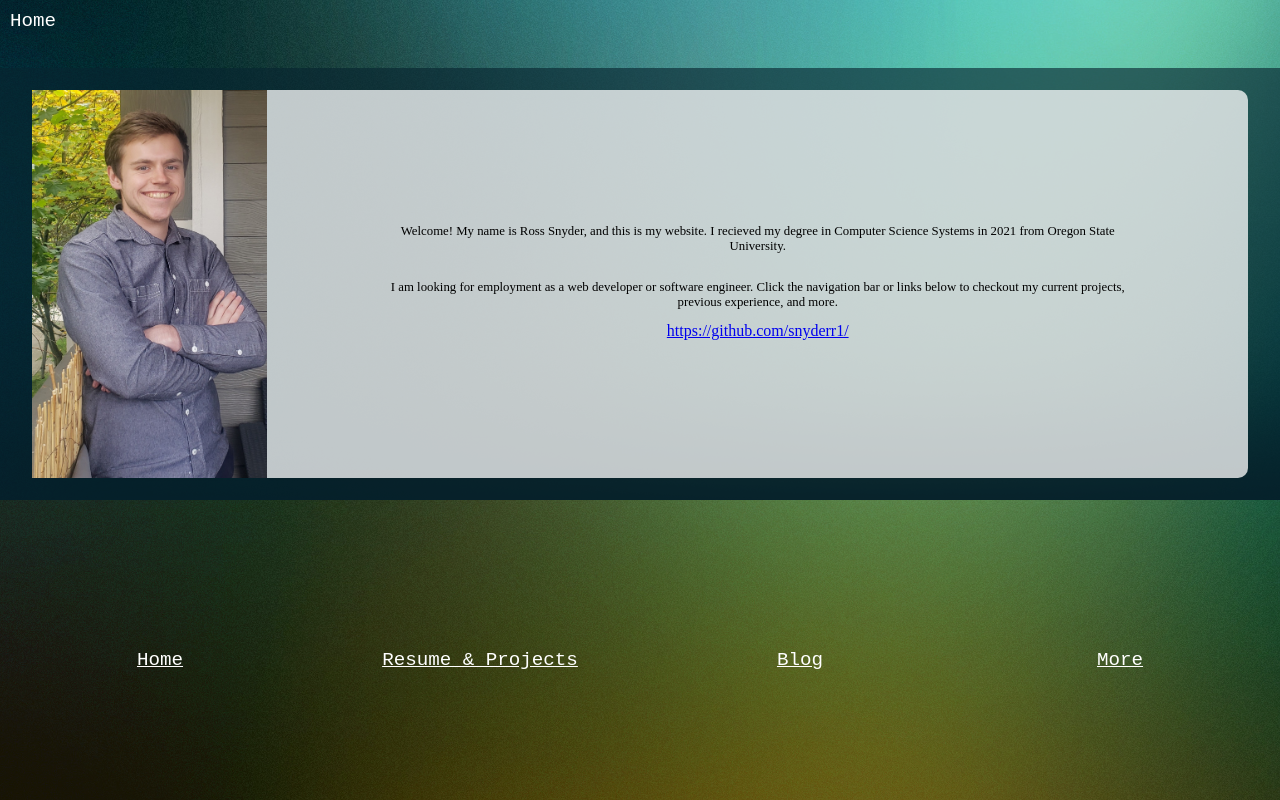
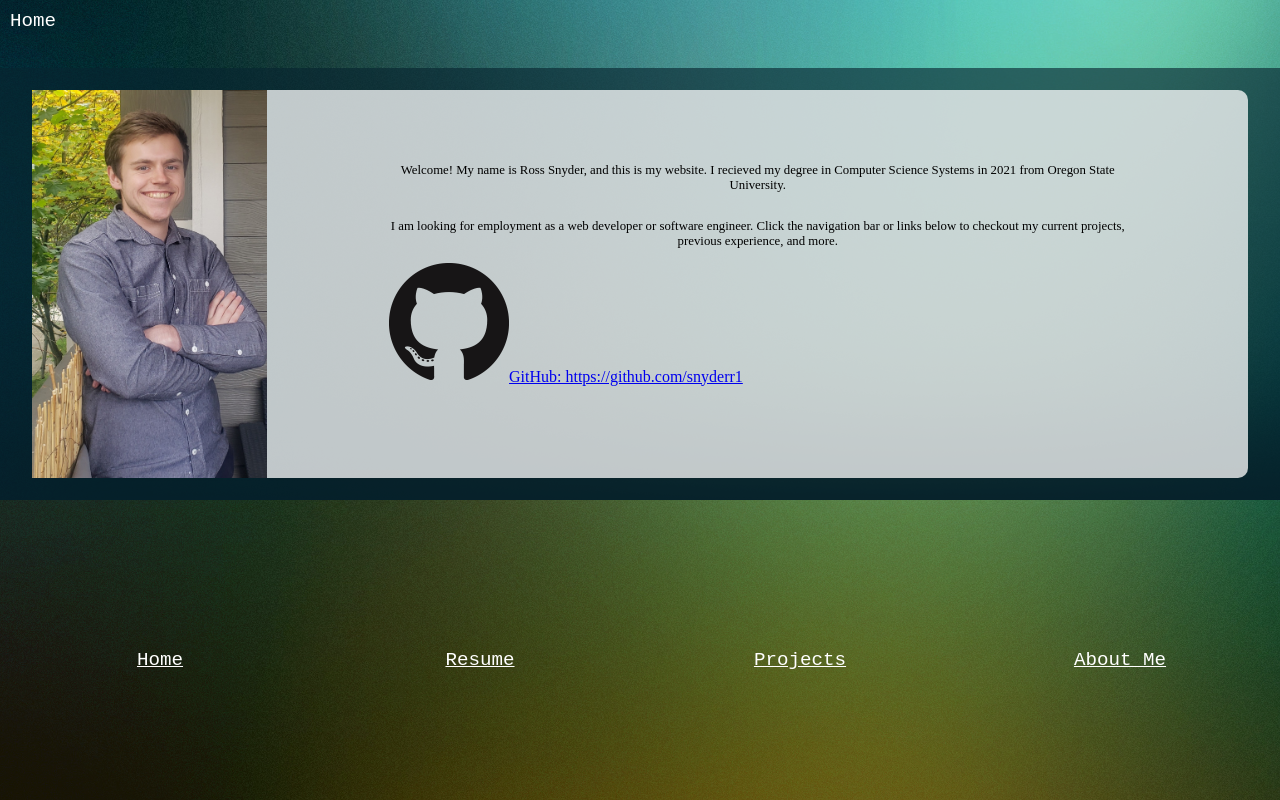
Before and after one commit to snyderr1/Portfolio-Website, a React (Create React App) app: page / in a window 1280 px wide. Built offline with nearby package versions, Linux system fonts and the light colour scheme; a web font is replaced by a local one.

Commit message:
style changes, adding links and corresponding img

```diff
--- a/src/App.js
+++ b/src/App.js
@@ -2,8 +2,21 @@ import React, { useEffect, useState, useRef, useLayoutEffect} from "react";
 /*import { unstable_concurrentAct } from 'react-dom/cjs/react-dom-test-utils.production.min'; */
 import './index.css';
 import Me from './me.jpg';
+import GitIcon from './git.png';
+import EmailIcon from './email.svg';
 //Author: Ross Snyder
 //2021
+
+function ImgLink(props){
+  var newName = props.name;
+  newName = props.name + "-link";
+  return (
+    <div className="imgLink-container">
+      <img className="linkImg" src={props.src} alt={props.alt}></img>
+      <a className={props.name} href={props.link}>{props.linkText}</a>
+    </div>
+  );
+}
 
 //buttons
 function Button(props) {
@@ -55,17 +68,17 @@ function Content(props){
     return (
       <Home />
     );
-  } else if(props.type === "Resume & Projects") {
+  } else if(props.type === "Resume") {
     return (
-      <Projects/>
+      <Resume/>
     );
-  } else if(props.type === "Blog") {
+  } else if(props.type === "Projects") {
     return (
-      <Blog />
+      <Projects />
     );
-  } else if(props.type === "More") {
+  } else if(props.type === "About Me") {
     return (
-      <More />
+      <About />
     );
   } else {
     //this should spit out an error ideally. only those 4 are in use.
@@ -90,8 +103,21 @@ function Home(props){
           in 2021 from Oregon State University. </p>
           <p className = "home-bottom-blurb">I am looking for employment as a web developer or software engineer.
           Click the navigation bar or links below to checkout my current projects, previous experience, and more.</p>
-          <a className="git-link" href="https://github.com/snyderr1/">https://github.com/snyderr1/</a>
+          <ImgLink name="git" src={GitIcon} link="https://github.com/snyderr1/" linkText="GitHub: https://github.com/snyderr1" />
+          {/* <a className="git-link" href="https://github.com/snyderr1/">GitHub: https://github.com/snyderr1</a> */}
+          {/* <a className="email-link" href="rossesny@gmail.com">Email: rossesny@gmail.com</a> */}
         </div>
+      </div>
+    </div>
+  );
+}
+function Resume(props){
+  //def is the name of the content, so that the css can be properly applied
+  //for different pages and content types
+  return (
+    <div className= "Resume">
+      <div className="page-window">
+
       </div>
     </div>
   );
@@ -107,22 +133,11 @@ function Projects(props){
     </div>
   );
 }
-function Blog(props){
+function About(props){
   //def is the name of the content, so that the css can be properly applied
   //for different pages and content types
   return (
-    <div className= "Blog">
-      <div className="page-window">
-
-      </div>
-    </div>
-  );
-}
-function More(props){
-  //def is the name of the content, so that the css can be properly applied
-  //for different pages and content types
-  return (
-    <div className= "More">
+    <div className= "About Me">
       <div className="page-window">
         <img className="board" src={props.source} alt={props.alt}></img>
       </div>
@@ -135,7 +150,7 @@ function Page(props) {
   //default is home, also setting the default page names and bar position to be passed to children
   const initialState = {
     title: "Home",
-    navigation: ["Home", "Resume & Projects", "Blog", "More"],
+    navigation: ["Home", "Resume", "Projects", "About Me"],
     barPos: "bottom"
   }
   const [state, setState] = useState(initialState);
--- a/src/index.css
+++ b/src/index.css
@@ -2,32 +2,28 @@
     width: 25%;
     height: 100%;
     background: #ffffff00;
-    /*border-radius:15px;*/
     text-align: center;
     font-family: 'Andale Mono', monospace;
     font-size: 1.5vw;
     color: white;
     text-decoration: underline;
-    /*-webkit-text-stroke-color: #000000;
-    -webkit-text-stroke-width: 2px;*/
-    /*font-weight: bold;*/
-    margin: 0;
     border: 0;
     overflow: hidden;
 }
 .hover-button{
     width: 25%;
     height: 100%;
-    /*border-radius:15px;*/
     text-align: center;
     font-family: 'Andale Mono', monospace;
     font-size: 1.5vw;
     color: white;
-    /*-webkit-text-stroke-color: #000000;
-    -webkit-text-stroke-width: 2px;*/
-    /*font-weight: bold;*/
+    border-radius: 1;
+    border-right-style: solid;
+    border-left-style: solid;
+    border-color: white;
+    border-top: 0;
+    border-bottom: 0;
     margin: 0;
-    border: 0;
     overflow: hidden;
     background: rgba(6, 28, 33, .5);
     transform: scale(1.1, 1);
@@ -66,7 +62,7 @@
     overflow: hidden;
     /*background: linear-gradient(0deg, rgb(9, 94, 1) 0%, rgb(7, 231, 37) 100%);*/
 }
-.Blog, .Projects, .More{
+.Resume, .Projects, .About{
     position: relative;
     top: 0;
     height:86%;
@@ -114,6 +110,7 @@ body{
 }
 .home-text{
     margin: 10%;
+    margin-top: 5%;
     display:flex;
     flex-direction: column;
 }
```
Also changed, not shown: src/email.svg (added), src/git.png (added).
